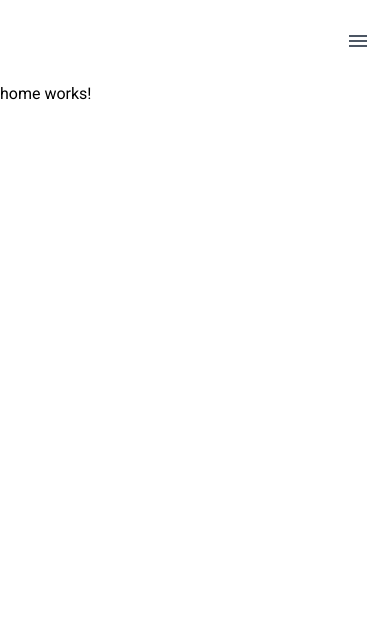
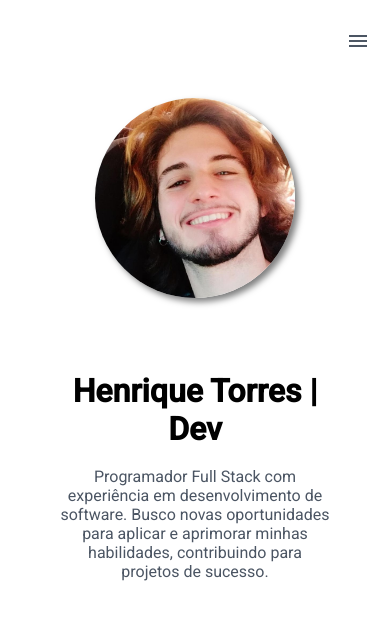
Before and after one commit to henriqtorresl/portifolio, an Angular app: page /home in a window 390 px wide. Shown: the top 620 px of the page. Built offline with nearby package versions, Linux system fonts and the light colour scheme.

Commit message:
ajustes iniciais na home versao mobile

```diff
--- a/src/app/pages/home/home.component.html
+++ b/src/app/pages/home/home.component.html
@@ -1 +1,18 @@
-<p>home works!</p>
+<div class="container">
+    <div class="picture">
+        <div class="me">
+            <img src="../../../assets/me.png" alt="Henrique Torres">
+        </div>
+    </div>
+
+    <div class="resume">
+        <h1>Henrique Torres | Dev</h1>
+        <p>
+            Programador Full Stack com experiência em
+            desenvolvimento de software. Busco novas
+            oportunidades para aplicar e aprimorar minhas
+            habilidades, contribuindo para projetos de
+            sucesso.
+        </p>
+    </div>
+</div>
--- a/src/app/pages/home/home.component.scss
+++ b/src/app/pages/home/home.component.scss
@@ -0,0 +1,66 @@
+// Mobile
+.container {
+    width: 100%;
+    height: 90%;
+    display: flex;
+    flex-direction: column;
+    align-items: center;
+}
+
+.picture {
+    display: flex;
+    width: 100%;
+    height: 30%;
+    justify-content: center;
+    align-items: center;
+}
+
+.me {
+    height: 200px;
+    width: 200px;
+    display: flex;
+    justify-content: center;
+    align-items: center;
+
+    img {
+        height: 100%;
+        width: 100%;
+        border-radius: 50%;
+        object-fit: cover;
+        box-shadow: 4px 4px 6px rgba(0, 0, 0, 0.5);
+
+        &:hover {
+            box-shadow: 6px 6px 8px rgba(0, 0, 0, 0.5);
+        }
+    }
+}
+
+.resume {
+    margin-top: 50px;
+    width: 70%;
+    height: 30%;
+    display: flex;
+    flex-direction: column;
+    justify-content: space-around;
+    align-items: center;
+    text-align: center;
+
+    p {
+        color: #4B5563;
+    }
+}
+
+// Tablet
+@media screen and (min-width: 768px) and (max-width: 992px) {
+
+}
+
+// Desktop
+@media screen and (min-width: 992px) and (max-width: 1200px) {
+
+}
+
+// Telas grandes
+@media screen and (min-width: 1200px) {
+
+}
```
